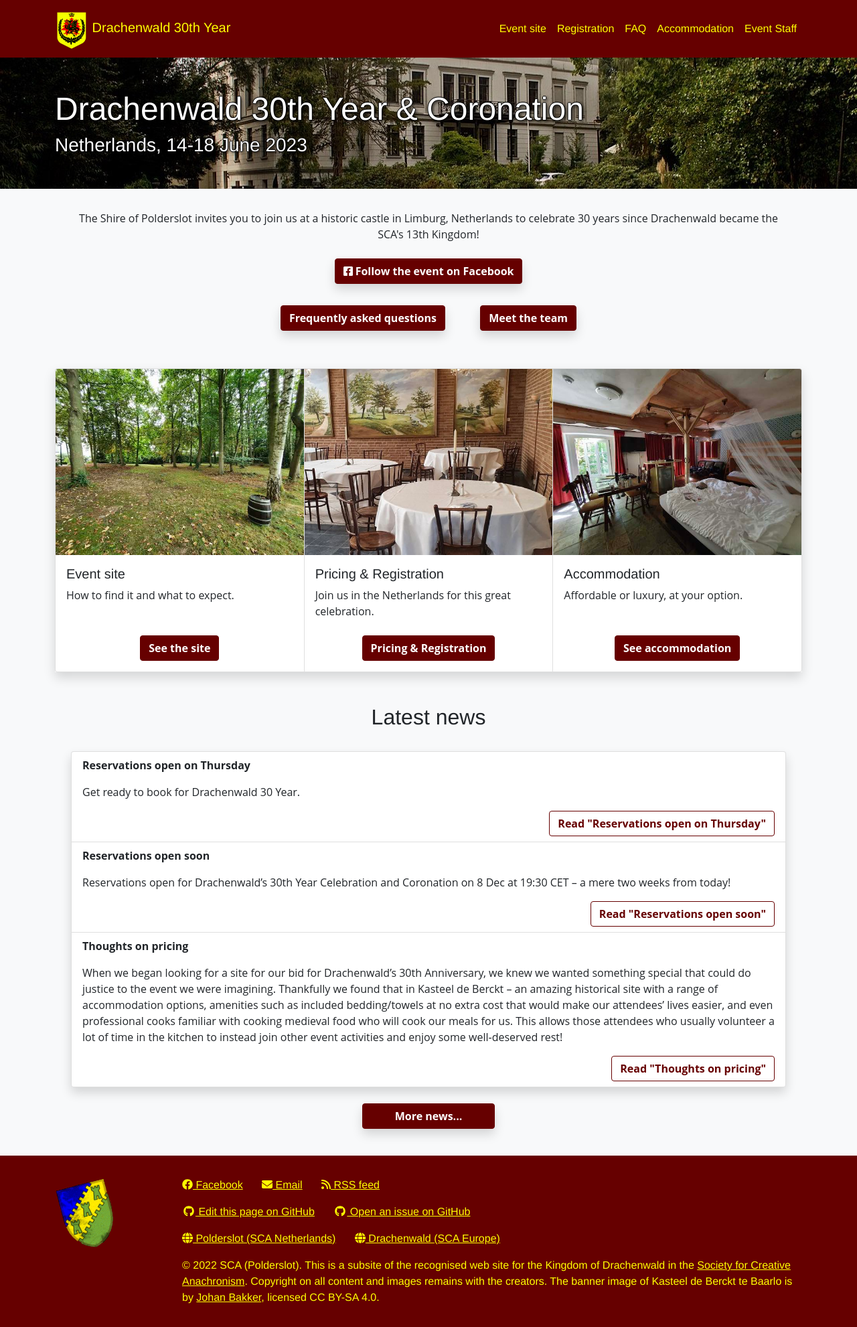
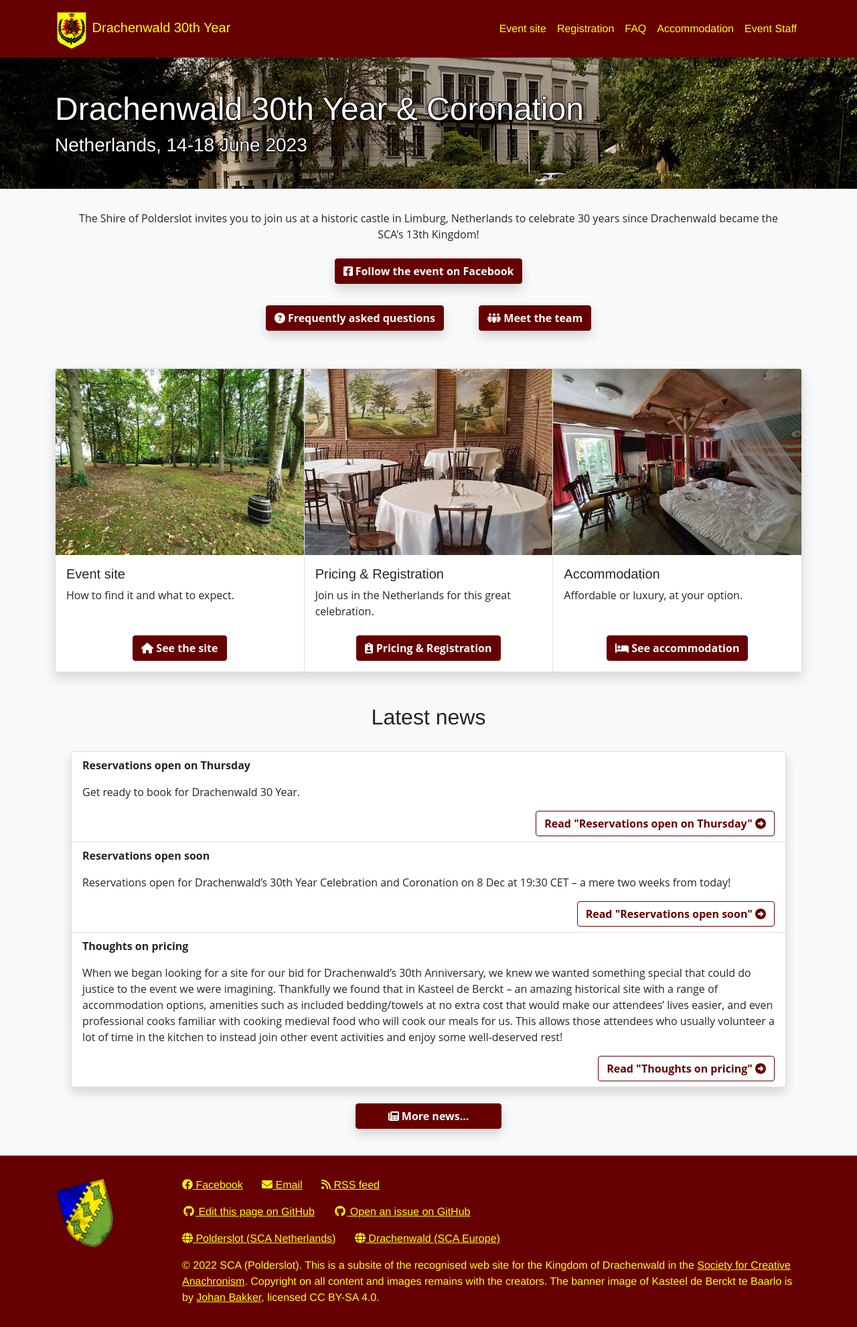
Before and after one commit to drachenwald/dw-30-year, a Jekyll site: the page built from index.html, in a window 1280 px wide. Shown: the whole page at 67% size. Built offline with Jekyll 4.4.1, drawn with Linux system fonts in a browser that asks for light colours; some web fonts are replaced.

Commit message:
icons on front page

```diff
--- a/index.html
+++ b/index.html
@@ -15,8 +15,8 @@
 </div>
 
 <div class="text-center m-4">
-  <a href="{% link faq/index.html %}" class="btn btn-primary shadow mx-4 my-2">Frequently asked questions</a>
-  <a href="{% link eventstaff/index.html %}" class="btn btn-primary shadow mx-4 my-2">Meet the team</a>
+  <a href="{% link faq/index.html %}" class="btn btn-primary shadow mx-4 my-2"><i class="fa-solid fa-circle-question"></i> Frequently asked questions</a>
+  <a href="{% link eventstaff/index.html %}" class="btn btn-primary shadow mx-4 my-2"><i class="fa-solid fa-people-group"></i> Meet the team</a>
 </div>
 
 <div class="card-group shadow mt-5">
@@ -28,7 +28,7 @@
     </div>
     <div class="card-footer text-center bg-transparent border-0 pb-3">
       <p class="card-text">
-        <a role="button" class="btn btn-primary stretched-link" href="{% link where/index.md %}">See the site</a>
+        <a role="button" class="btn btn-primary stretched-link" href="{% link where/index.md %}"><i class="fa-solid fa-house"></i> See the site</a>
       </p>
     </div>
   </div>
@@ -41,7 +41,7 @@
     </div>
     <div class="card-footer text-center bg-transparent border-0 pb-3">
       <p class="card-text">
-        <a role="button" class="btn btn-primary stretched-link" href="{% link reg/index.md %}">Pricing &amp; Registration</a>
+        <a role="button" class="btn btn-primary stretched-link" href="{% link reg/index.md %}"><i class="fa-solid fa-clipboard-user"></i> Pricing &amp; Registration</a>
     </div>
   </div>
 
@@ -53,7 +53,7 @@
     </div>
     <div class="card-footer text-center bg-transparent border-0 pb-3">
       <p class="card-text">
-        <a role="button" class="btn btn-primary stretched-link" href="{% link accom/index.md %}">See accommodation</a>
+        <a role="button" class="btn btn-primary stretched-link" href="{% link accom/index.md %}"><i class="fa-solid fa-bed"></i> See accommodation</a>
       </p>
     </div>
   </div>
@@ -78,7 +78,7 @@
             {{ post.excerpt }}
           </p>
           <div class="text-end">
-            <a role="button" class="btn btn-outline-primary stretched-link" href="{{ post.url }}">Read "{{ post.title }}"</a>
+            <a role="button" class="btn btn-outline-primary stretched-link" href="{{ post.url }}">Read "{{ post.title }}" <i class="fa-solid fa-circle-right"></i></a>
           </div>
 
         </div>
@@ -87,7 +87,7 @@
   <br />
   <div class="text-center">
     <p>
-      <a href="{% link news/index.html %}" class="btn btn-primary shadow px-5">More news...</a>
+      <a href="{% link news/index.html %}" class="btn btn-primary shadow px-5"><i class="fa-solid fa-newspaper"></i> More news...</a>
     </p>
   </div>
 </div>
```
